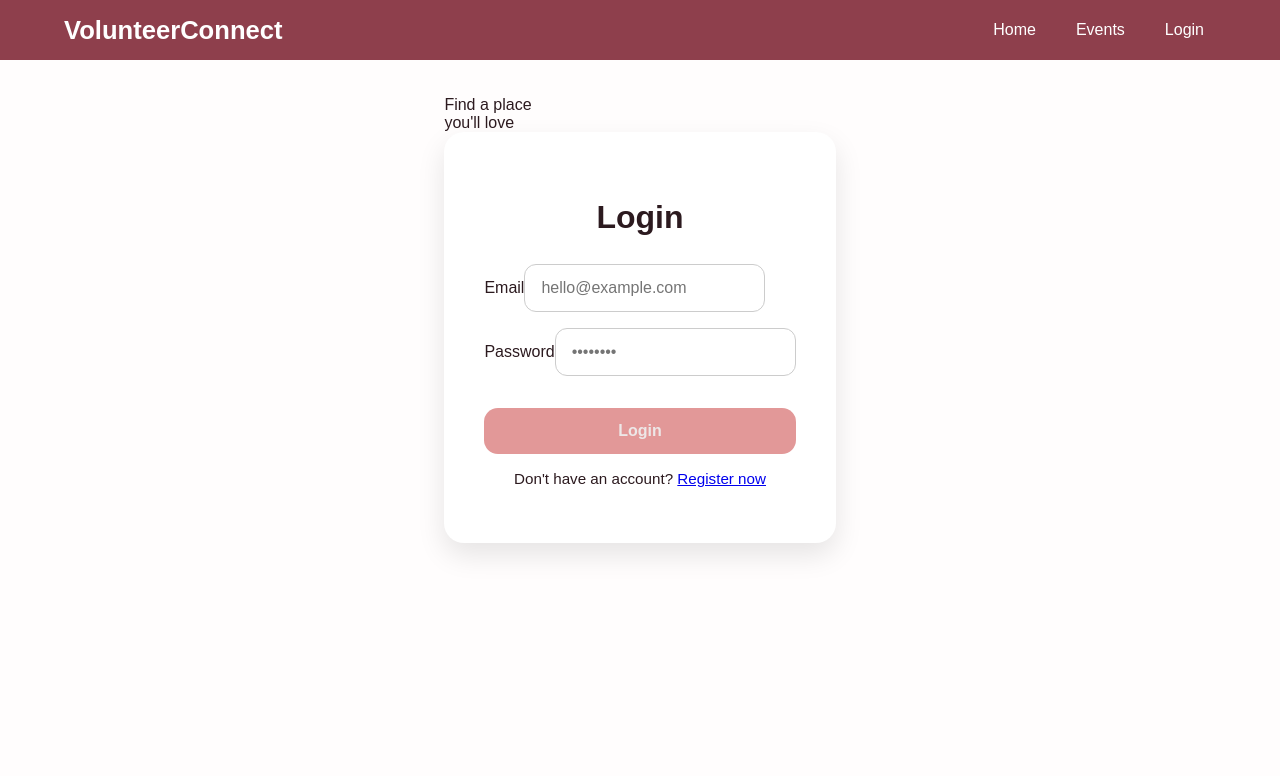
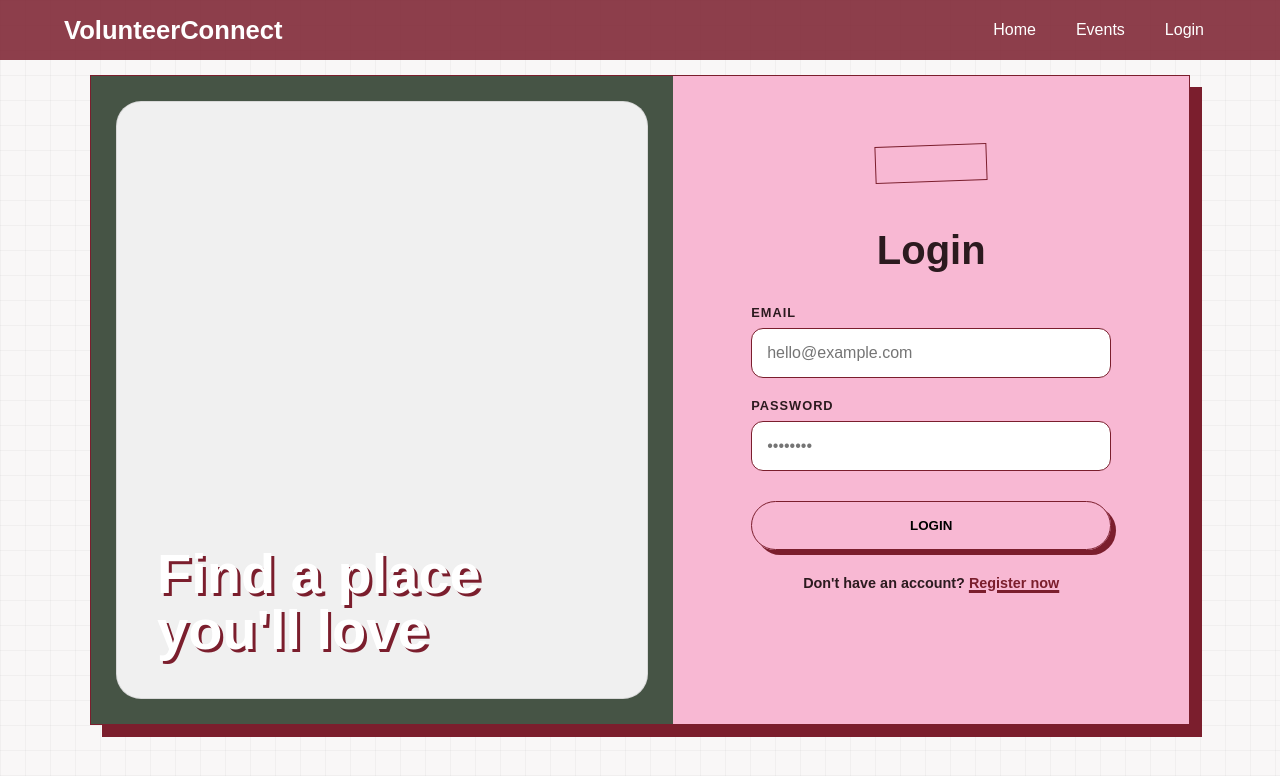
Before and after one commit to syamie66/volunteerconnect, a React (Create React App) app: page /login in a window 1280 px wide. Shown: the top 776 px of the page. Built offline with nearby package versions, Linux system fonts and the light colour scheme; no server answers.

Commit message:
Refactor Login CSS for improved layout and styling

```diff
--- a/src/pages/Login.css
+++ b/src/pages/Login.css
@@ -1,93 +1,183 @@
 /* ====================================== */
-/* LOGIN PAGE – EVENT CARD STYLE BOXED LOGIN */
+/* THE SAGE & GRID LOGIN LAYOUT           */
 /* ====================================== */
+
 .login-container {
   display: flex;
   justify-content: center;
-  align-items: flex-start;
+  align-items: center;
   min-height: 100vh;
-  padding-top: 6rem; /* space below navbar */
-  background: #fffdfd;
+  padding: 2rem;
+  /* Matching your Home Page Background */
+  background-color: var(--bg-light);
+  background-image:
+    linear-gradient(#00000008 1px, transparent 1px),
+    linear-gradient(90deg, #00000008 1px, transparent 1px);
+  background-size: 25px 25px;
 }
 
-/* White card with rounded edges and outline */
+/* THE MAIN SPLIT CARD */
+.split-wrapper {
+  display: flex;
+  width: 100%;
+  max-width: 1100px;
+  min-height: 650px;
+  background: #465445;
+  border-radius: var(--radius); /* Using your 35px variable */
+  border: 1.5px solid var(--primary); /* Matching your nav/card borders */
+  box-shadow: 12px 12px 0px var(--primary); /* High contrast shadow */
+  overflow: hidden;
+}
+
+/* LEFT SIDE: PHOTO AREA */
+.photo-side {
+  flex: 1.1;
+  padding: 25px;
+  display: flex;
+}
+
+.image-placeholder {
+  width: 100%;
+  height: 100%;
+  background-color: #f0f0f0;
+  border-radius: 25px;
+  position: relative;
+  display: flex;
+  align-items: flex-end;
+  padding: 40px;
+  border: 1px solid rgba(0,0,0,0.1);
+  /* Future: background-image: url(...) cover; */
+}
+
+.photo-caption {
+  font-family: var(--font-serif);
+  color: white;
+  font-size: 3.5rem;
+  font-weight: 900;
+  line-height: 1;
+  z-index: 2;
+  text-shadow: 3px 3px 0px var(--primary);
+}
+
+/* RIGHT SIDE: FORM AREA */
+.form-side {
+  flex: 0.9;
+  background-color: #f8b8d3;
+  display: flex;
+  justify-content: center;
+  align-items: center;
+  padding: 40px;
+  position: relative;
+}
+
 .login-box {
   width: 100%;
-  max-width: 400px;
-  background: #fff;
-  border-radius: 20px;                /* rounded edges */
-  border: 2px solid var(--burgundy);  /* colored outline around box */
-  padding: 2.5rem;
-  box-shadow: 0 12px 28px rgba(0,0,0,0.1);
-  transition: transform 0.25s, box-shadow 0.25s, border-color 0.25s;
+  max-width: 360px;
+  position: relative;
 }
 
-
-
-/* Title */
-.login-box h2 {
-  text-align: center;
-  margin-bottom: 1.8rem;
-  color: var(--burgundy);
-  font-weight: 700;
-  font-size: 2rem;
+/* SCRAPBOOK DECORATION: THE PINK TAPE */
+.login-box::before {
+  content: '';
+  position: absolute;
+  top: -50px;
+  left: 50%;
+  transform: translateX(-50%) rotate(-2deg);
+  width: 110px;
+  height: 35px;
+  background-color: var(--accent); /* Signature Pink */
+  border: 1.2px solid var(--primary);
+  z-index: 5;
 }
 
-/* Form layout */
+.login-box h2 {
+  font-family: var(--font-serif);
+  text-align: center;
+  font-size: 2.5rem;
+  font-weight: 900;
+  margin-bottom: 2rem;
+}
+
+/* FORM STYLING */
 .login-form {
   display: flex;
   flex-direction: column;
-  gap: 1rem; /* spacing between inputs */
+  gap: 20px;
 }
 
-/* Labels */
-.login-form label {
-  font-weight: 500;
-  margin-bottom: 0.3rem;
+.input-group {
+  display: flex;
+  flex-direction: column;
+  gap: 8px;
 }
 
-/* Inputs */
-.login-form input {
-  padding: 14px 16px;
-  border-radius: 12px;
-  border: 1.5px solid #ccc;
-  font-size: 16px;
-  transition: 0.25s;
+.login-form label {
+  font-weight: 800;
+  font-size: 0.8rem;
+  text-transform: uppercase;
+  letter-spacing: 1px;
 }
 
-/* Focus input */
-.login-form input:focus {
-  border-color: var(--burgundy);
-  outline: none;
-  box-shadow: 0 4px 12px rgba(128,0,32,0.2);
+.login-form input {
+  padding: 15px;
+  border-radius: 12px;
+  border: 1.5px solid var(--primary);
+  font-family: var(--font-primary);
+  font-size: 1rem;
+  transition: 0.2s ease;
 }
 
-/* Button */
-.login-form button {
-  margin-top: 1rem;
-  padding: 14px;
-  border: none;
-  border-radius: 14px;
-  background:#e29898 ;
-  color: #ede7e7;
-  font-size: 1rem;
-  font-weight: 600;
-  cursor: pointer;
-  transition: 0.25s;
+.login-form input:focus {
+  outline: none;
+  background: var(--accent-blue); /* Soft blue highlight */
+  box-shadow: 4px 4px 0px var(--primary);
+  transform: translate(-2px, -2px);
 }
 
+/* BUTTON STYLING */
+.login-form button {
+  margin-top: 10px;
+  padding: 16px;
+  background: var(--accent); /* Signature Pink */
+  color: #000;
+  border: 1.5px solid var(--primary);
+  border-radius: 100px;
+  font-weight: 800;
+  text-transform: uppercase;
+  cursor: pointer;
+  box-shadow: 5px 5px 0px var(--primary);
+  transition: all 0.2s ease;
+}
 
+.login-form button:hover:not(:disabled) {
+  background: var(--accent-blue);
+  transform: translate(-3px, -3px);
+  box-shadow: 8px 8px 0px var(--primary);
+}
 
-/* Register link */
+/* REGISTER LINK */
 .login-box p {
   text-align: center;
-  margin-top: 1rem;
-  font-size: 0.95rem;
+  margin-top: 25px;
+  font-size: 0.9rem;
+  font-weight: 700;
 }
 
-/* Responsive */
-@media (max-width: 768px) {
-  .login-box {
-    padding: 2rem 1.5rem;
+.login-box p a {
+  color: var(--primary);
+  text-decoration: underline;
+  text-decoration-color: var(--accent);
+  text-decoration-thickness: 3px;
+}
+
+/* RESPONSIVE */
+@media (max-width: 850px) {
+  .split-wrapper {
+    flex-direction: column;
+    margin: 20px;
+    height: auto;
+  }
+  .photo-side {
+    height: 300px;
   }
 }
```
